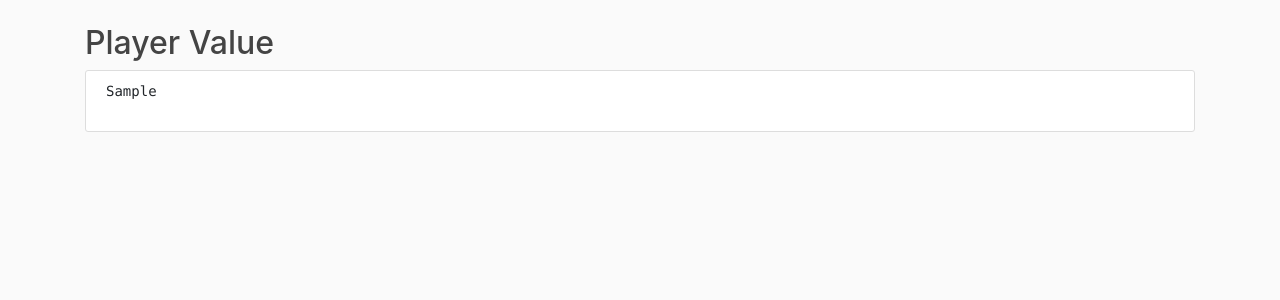
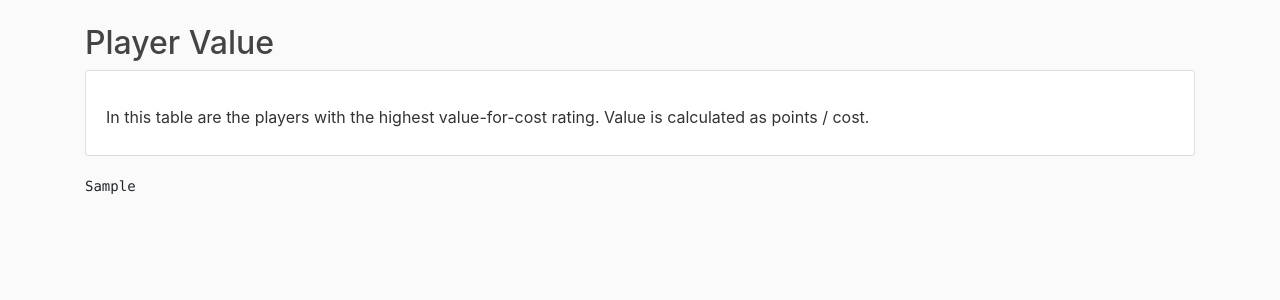
Before and after one commit to KieranSmith99/footballer-statistics-app, a Django app: template fpl/frontend/templates/frontend/value.html in a window 1280 px wide. Shown: the part 56-356 px from the top of the page. Run offline with Django 3.2, Linux system fonts and the light colour scheme; the template is opened without the code that fills it: most values are stand-ins (such as "Sample title", 1, 10 or a date in 2020); parts of the project's set-up code (start-up, migrations or seed data) failed here and were passed over; some libraries are stand-ins or nearby versions.

Commit message:
Rearranged data
Moved the DataFrame data below a new piece of text describing the data

```diff
--- a/fpl/frontend/templates/frontend/club_value.html
+++ b/fpl/frontend/templates/frontend/club_value.html
@@ -3,7 +3,8 @@
     <h2>Club Value</h2>
     <article class="media content-section">
         <p class="article-content">
-            <pre>{{ most_valuable_teams }}</pre>
+            In this table are all Premier League teams sorted by the average value of their players.
         </p>
     </article>
+    <pre>{{ most_valuable_teams }}</pre>
 {% endblock content %}
--- a/fpl/frontend/templates/frontend/points.html
+++ b/fpl/frontend/templates/frontend/points.html
@@ -4,7 +4,8 @@
     <h2>Total Points</h2>
     <article class="media content-section">
         <p class="article-content">
-            <pre>{{ highest_points }}</pre>
+            In this table are the players with the highest points.
         </p>
     </article>
+    <pre>{{ highest_points }}</pre>
 {% endblock content %}
--- a/fpl/frontend/templates/frontend/value.html
+++ b/fpl/frontend/templates/frontend/value.html
@@ -4,7 +4,8 @@
     <h2>Player Value</h2>
     <article class="media content-section">
         <p class="article-content">
-            <pre>{{ high_value_players }}</pre>
+            In this table are the players with the highest value-for-cost rating. Value is calculated as points / cost.
         </p>
     </article>
+    <pre>{{ high_value_players }}</pre>
 {% endblock content %}
```
